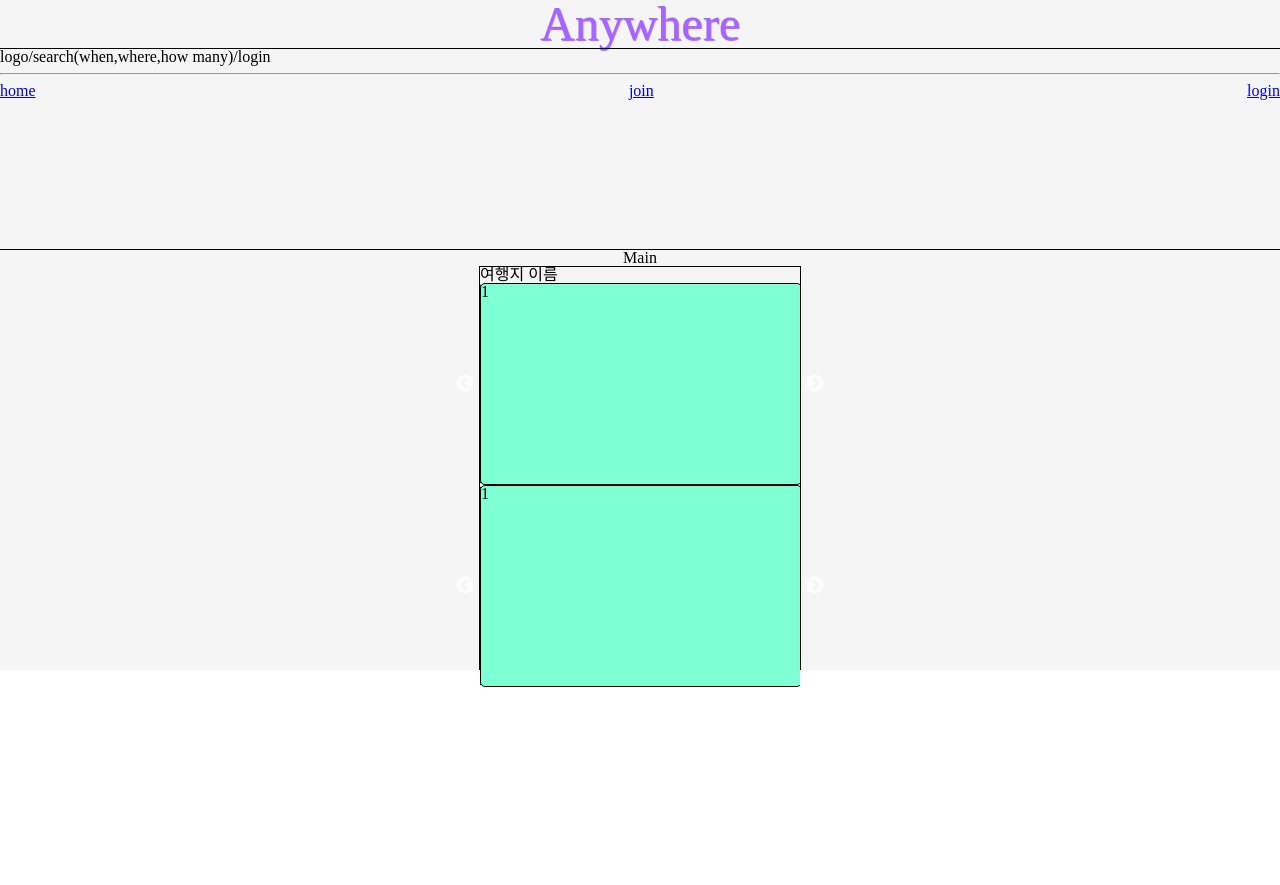
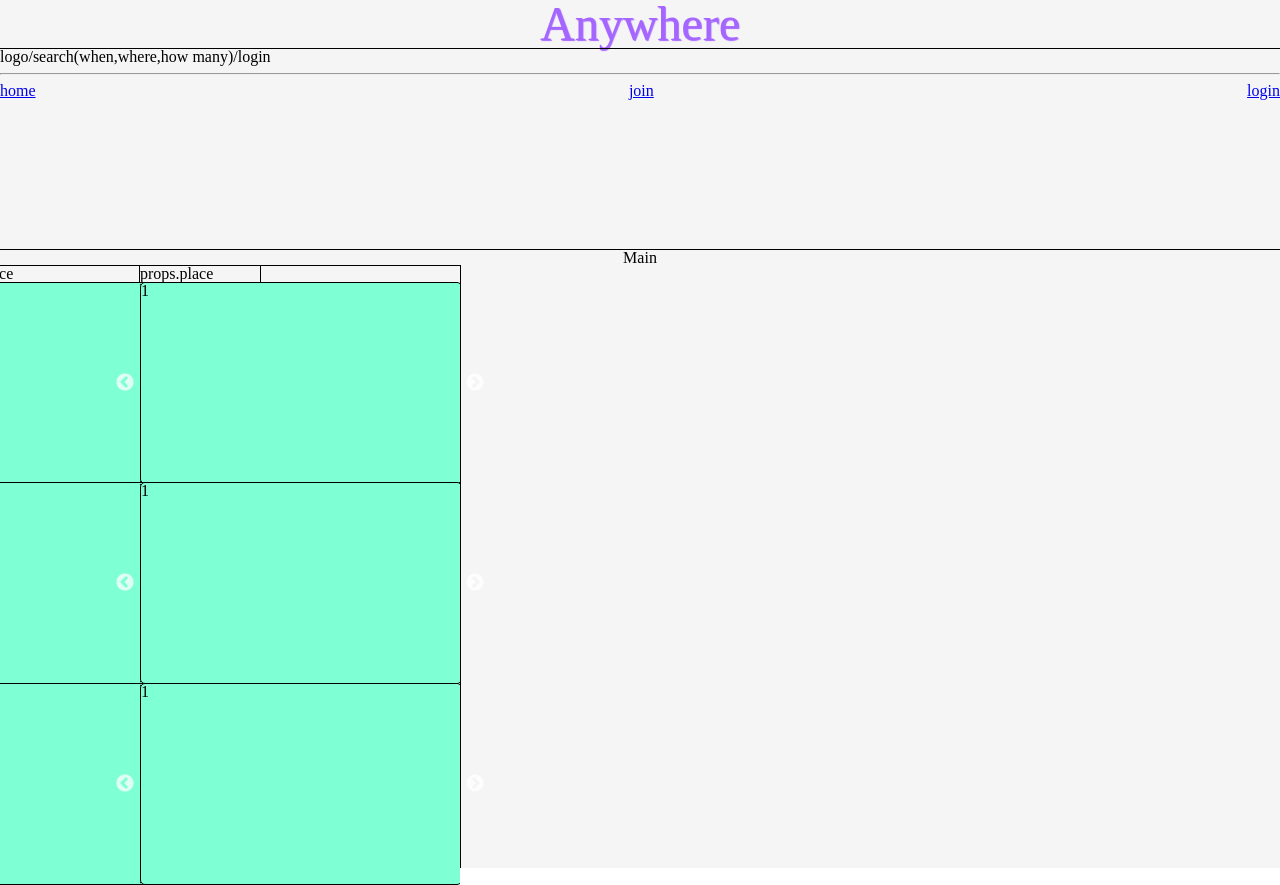
Before and after one commit to SwimmingRiver/anywhere_front_sketch, a React (Create React App) app: page / in a window 1280 px wide. Before the commit the page ends 800 px from the top, so only its background shows below. Built offline with nearby package versions, Linux system fonts and the light colour scheme.

Commit message:
change carousel grid

```diff
--- a/src/Components/Carousel.js
+++ b/src/Components/Carousel.js
@@ -17,7 +17,7 @@ const Box = styled.div`
     background-color: aquamarine;
 `;
 
-function Carousel(){
+function Carousel(props){
     const settings = {
         dots: false,
         infinite: true,
@@ -27,7 +27,7 @@ function Carousel(){
       };
     return(
         <SliderWrapper>
-        <h2> 여행지 이름</h2>
+        <h2> props.place</h2>
         <Slider {...settings}>
           <div>
             <Box>1</Box>
--- a/src/Pages/Main.js
+++ b/src/Pages/Main.js
@@ -2,17 +2,25 @@ import Carousel from "../Components/Carousel";
 import styled from "styled-components";
 
 const CarouselWrapper = styled.div`
-    display: flex;
-    justify-content: space-around;
-    flex-direction: column;
+  width: 100%;
+  height: 100%;
+  display: grid;
+  grid-template-columns: 200px 200px;
+  grid-template-rows: 200px 200px;
+  place-items: center;
 `;
+
 
 function Main(){
     return(<>
      <h1>Main</h1>
     <CarouselWrapper>
-        <Carousel/>
-        <Carousel/>
+        <Carousel place="도쿄" />
+        <Carousel place="런던" />
+        <Carousel place="뉴욕" />
+        <Carousel place="부산" />
+        <Carousel place="서울" />
+        <Carousel place="오사카" />
         </CarouselWrapper>
     </>)
 }
```
